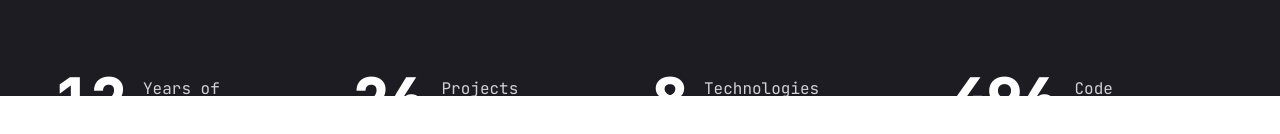
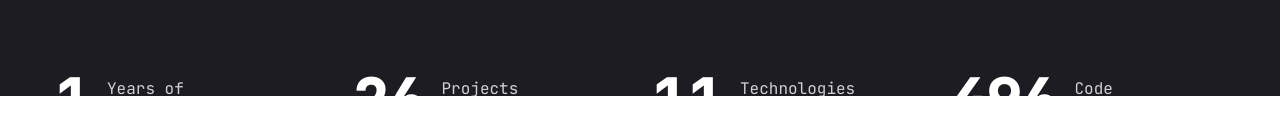
Before and after one commit to juanaliyunus/-interactive-web-profile, a Next.js app: page / in a window 1280 px wide. Shown: the part 704-838 px from the top of the page. Built offline with nearby package versions, Linux system fonts and the light colour scheme.

Commit message:
add content

```diff
--- a/components/Stats.jsx
+++ b/components/Stats.jsx
@@ -4,7 +4,7 @@ import CountUp from "react-countup";
 
 const stats = [
   {
-    num: 12,
+    num: 1,
     text: "Years of experience",
   },
   {
@@ -12,7 +12,7 @@ const stats = [
     text: "Projects completed",
   },
   {
-    num: 8,
+    num: 11,
     text: "Technologies mastered",
   },
   {
```
